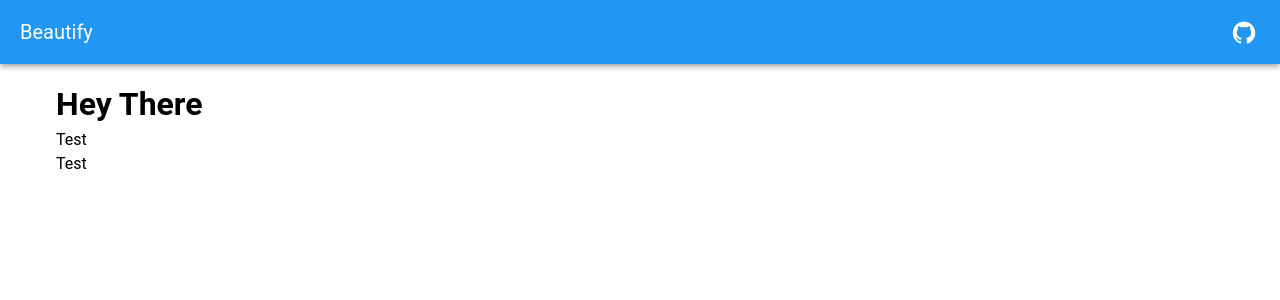
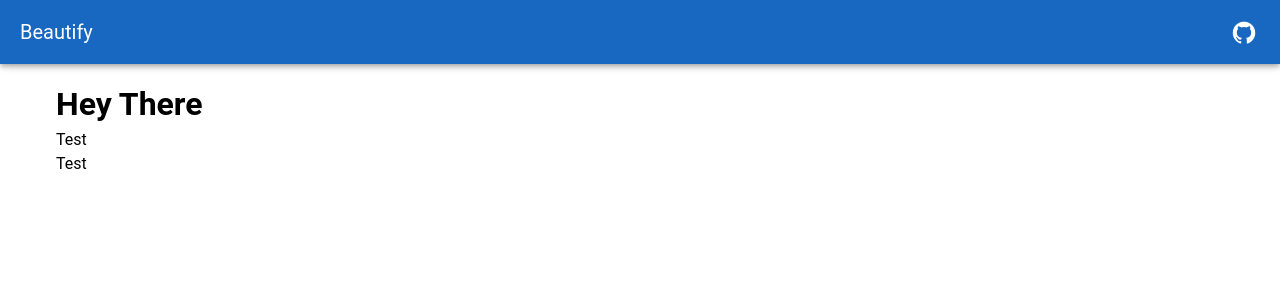
Before and after one commit to iAliF/Beautify, a Vue app: page / in a window 1280 px wide. Shown: the top 300 px of the page. Built offline with nearby package versions, Linux system fonts and the light colour scheme.

Commit message:
Change AppBar color

```diff
--- a/src/App.vue
+++ b/src/App.vue
@@ -4,7 +4,7 @@
 
 <template>
   <v-layout class="rounded rounded-md">
-    <v-app-bar color="blue">
+    <v-app-bar color="primary">
       <v-app-bar-title>Beautify</v-app-bar-title>
 
       <template v-slot:append>
```
